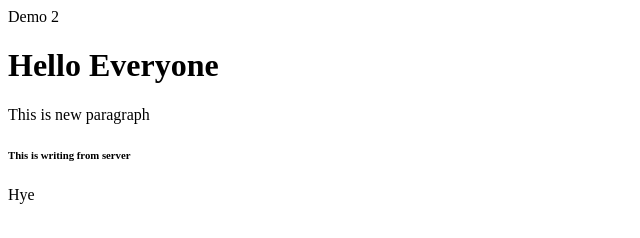
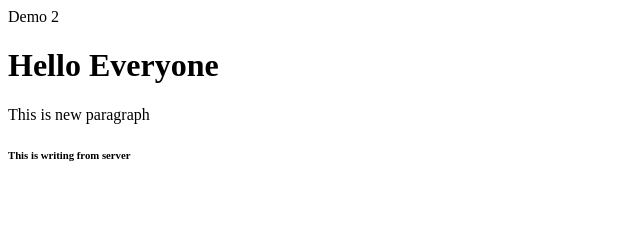
Before and after one commit to jatin2477/FromLocalToRemote, a plain HTML site: page index.html in a window 1280 px wide. Shown: the full height of the page, 0-640 px from the left. Drawn offline with Linux system fonts and the light colour scheme.

Commit message:
Update index.html

```diff
--- a/index.html
+++ b/index.html
@@ -5,6 +5,5 @@
         <h1>Hello Everyone</h1>
         <p>This is new paragraph</p>
         <h6>This is writing from server</h6>
-        <p>Hye</p>
     </body>
 </html>
```
